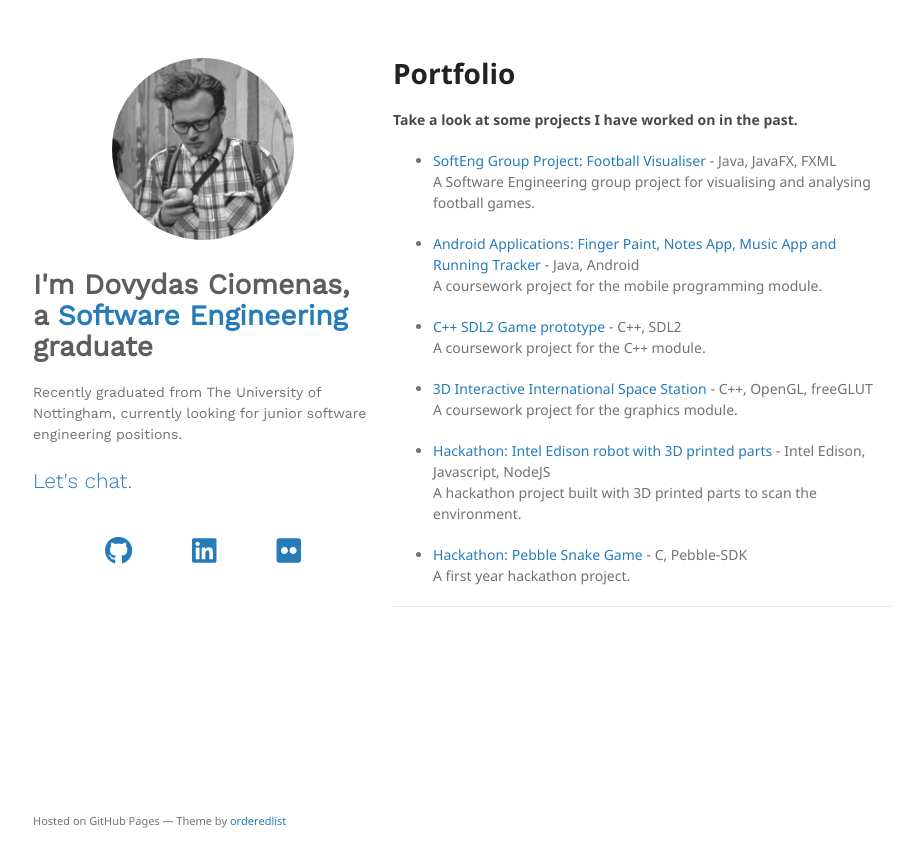
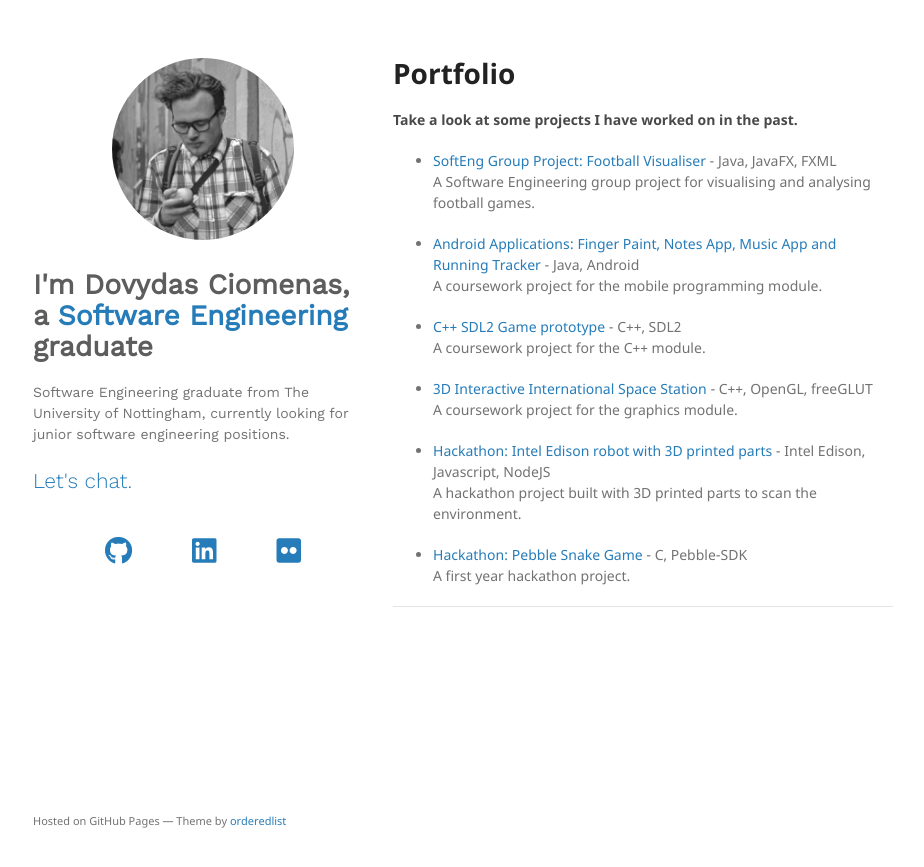
Before and after one commit to icouldbreathe/icouldbreathe.github.io, a Jekyll site: the page built from index.md, in a window 1280 px wide. Shown: the top 867 px of the page, without its empty margins (177-1101 px from the left). Built offline with Jekyll 4.4.1, drawn with Linux system fonts in a browser that asks for light colours; nearby versions of some CDN libraries; our own code applies the rules of GitHub Pages for plain Markdown files.

Commit message:
update config

```diff
--- a/_config.yml
+++ b/_config.yml
@@ -1,6 +1,6 @@
 title: Dovydas Ciomenas Portfolio
 logo: /assets/img/logo.png
-description: Recently graduated from The University of Nottingham, currently looking for junior software engineering positions.
+description: Software Engineering graduate from The University of Nottingham, currently looking for junior software engineering positions.
 show_downloads: false
 show_social: true
 google_analytics: UA-139209187-1
```
